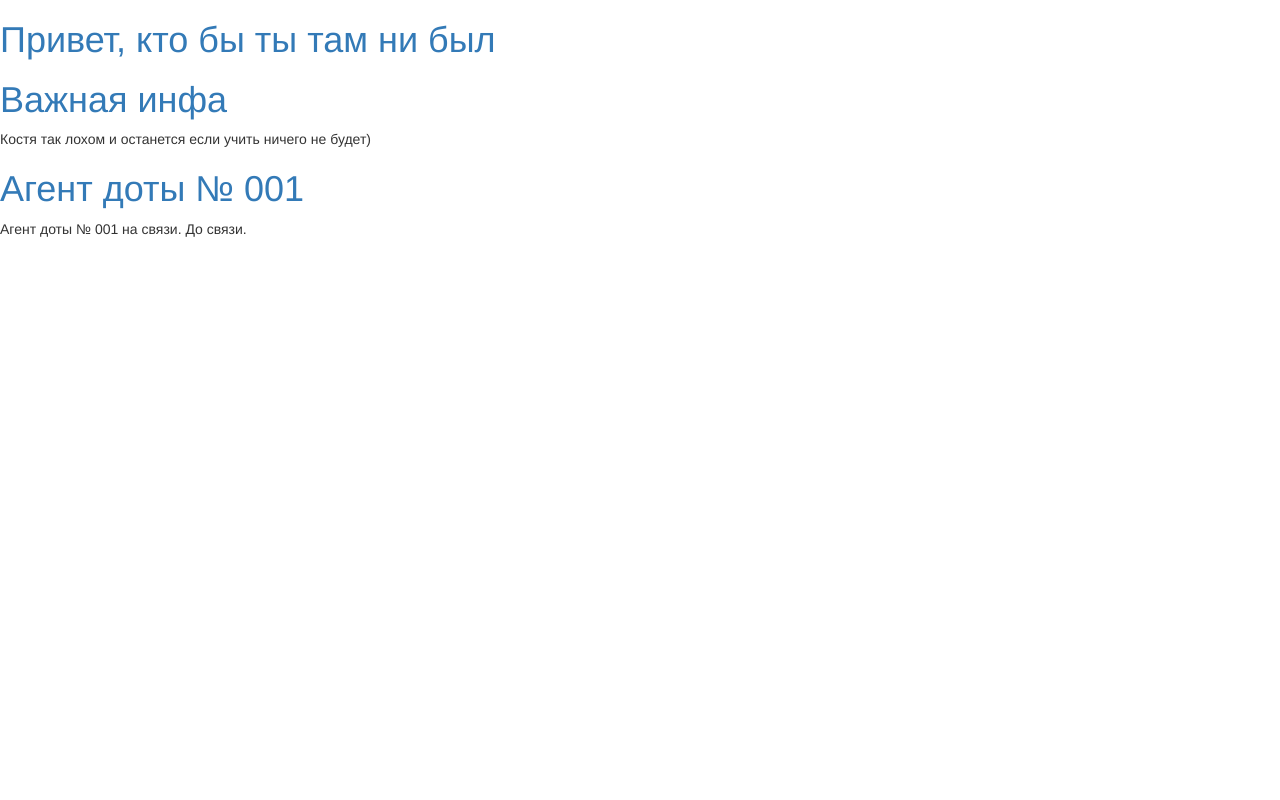
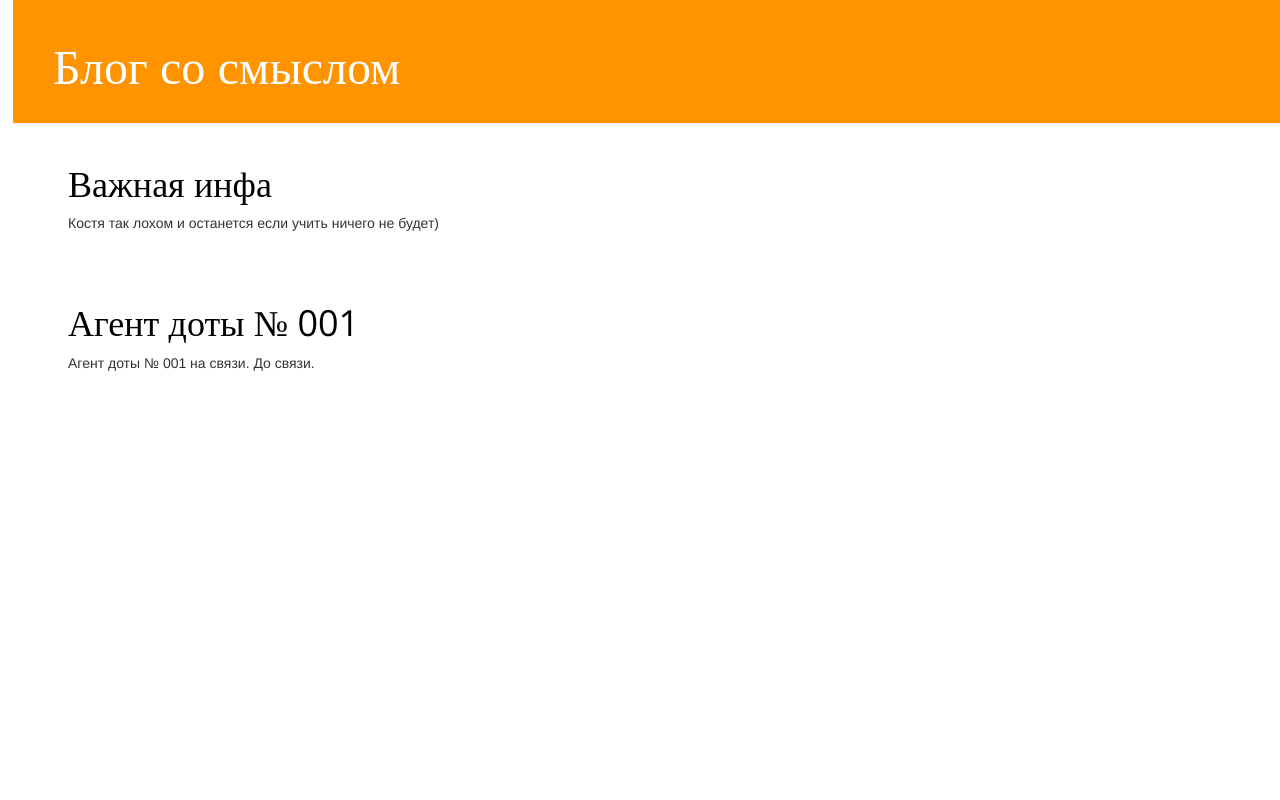
Before and after one commit to Django-explorer/my-first-blog, a Django app: page / in a window 1280 px wide. Run offline with Django 3.2, Linux system fonts and the light colour scheme; data comes from the database, SQL or seed files in the repository; some libraries are stand-ins or nearby versions.

Commit message:
Added new pages

```diff
--- /dev/null
+++ b/blogapp/static/css/blogapp.css
@@ -0,0 +1,55 @@
+h1 a {
+    color: #FCA205;
+    font-family: 'Open Sans';
+}
+
+body {
+    padding-left: 13px;
+}
+
+.page-header {
+    background-color: #ff9400;
+    margin-top: 0;
+    padding: 20px 20px 20px 40px;
+}
+
+.page-header h1, .page-header h1 a, .page-header h1 a:visited, .page-header h1 a:active {
+    color: #ffffff;
+    font-size: 36pt;
+    text-decoration: none;
+}
+
+.content {
+    margin-left: 40px;
+}
+
+h1, h2, h3, h4 {
+    font-family: 'Lobster', cursive;
+}
+
+.date {
+    color: #828282;
+}
+
+.save {
+    float: right;
+}
+
+.post-form textarea, .post-form input {
+    width: 100%;
+}
+
+.top-menu, .top-menu:hover, .top-menu:visited {
+    color: #ffffff;
+    float: right;
+    font-size: 26pt;
+    margin-right: 20px;
+}
+
+.post {
+    margin-bottom: 70px;
+}
+
+.post h1 a, .post h1 a:visited {
+    color: #000000;
+}
--- /dev/null
+++ b/blogapp/templates/blogapp/base.html
@@ -0,0 +1,23 @@
+{% load static %}
+<html>
+	<head>
+		<title>Блог со смыслом</title>
+		<link rel="stylesheet" href="//maxcdn.bootstrapcdn.com/bootstrap/3.2.0/css/bootstrap.min.css">
+		<link rel="stylesheet" href="//maxcdn.bootstrapcdn.com/bootstrap/3.2.0/css/bootstrap-theme.min.css">
+		<link rel="stylesheet" href="{% static 'css/blogapp.css' %}">
+		<link href="https://fonts.googleapis.com/css?family=Open+Sans&display=swap" rel="stylesheet">
+	</head>
+	<body>
+	<div class="page-header">
+		<h1><a href="https://vk.com/id0">Блог со смыслом</a></h1>
+	</div>
+	<div class="content container">
+		<div class="row">
+			<div class="col-md-8">
+				{% block content %}
+				{% endblock %}
+			</div>
+		</div>
+	</div>
+	</body>
+</html>
--- a/blogapp/templates/blogapp/post_list.html
+++ b/blogapp/templates/blogapp/post_list.html
@@ -1,18 +1,10 @@
-<html>
-    <head>
-        <title>Мой блог</title>
-        <link rel="stylesheet" href="//maxcdn.bootstrapcdn.com/bootstrap/3.2.0/css/bootstrap.min.css">
-        <link rel="stylesheet" href="//maxcdn.bootstrapcdn.com/bootstrap/3.2.0/css/bootstrap-theme.min.css">
-    </head>
-    <body>
-        <div>
-            <h1><a href="https://vk.com/id0">Привет, кто бы ты там ни был</a></h1>
+{% extends 'blogapp/base.html' %}
+
+{% block content %}
+    {% for post in posts %}
+        <div class="post">
+            <h1><a href="{% url 'post_detail' pk=post.pk %}">{{ post.title }}</a></h1>
+            <p>{{ post.text|linebreaksbr }}</p>
         </div>
-        {% for post in posts %}
-            <div>
-                <h1><a href="">{{ post.title }}</a></h1>
-                <p>{{ post.text|linebreaksbr }}</p>
-            </div>
-        {% endfor %}
-    </body>
-</html>
+    {% endfor %}
+{% endblock %}
--- a/blogapp/urls.py
+++ b/blogapp/urls.py
@@ -2,5 +2,6 @@ from django.urls import path
 from . import views
 
 urlpatterns = [
-    path('', views.post_list, name = 'post list')
+    path('', views.post_list, name='post list'),
+    path('post/<int:pk>/', views.post_detail, name='post_detail')
 ]
--- a/blogapp/views.py
+++ b/blogapp/views.py
@@ -1,8 +1,11 @@
-from django.shortcuts import render
+from django.shortcuts import render, get_object_or_404
 from django.utils import timezone
 from .models import Post
 
 def post_list(request):
     posts = Post.objects.filter(published_date__lte=timezone.now()).order_by('published_date')
     return render(request, 'blogapp/post_list.html', {'posts': posts})
-# Create your views here.
+
+def post_detail(request, pk):
+    post = get_object_or_404(Post, pk=pk)
+    return render(request, 'blogapp/post_detail.html', {'post': post})
```
Also changed, not shown: blogapp/templates/blogapp/post_detail.html (added, +14 -0 lines).
